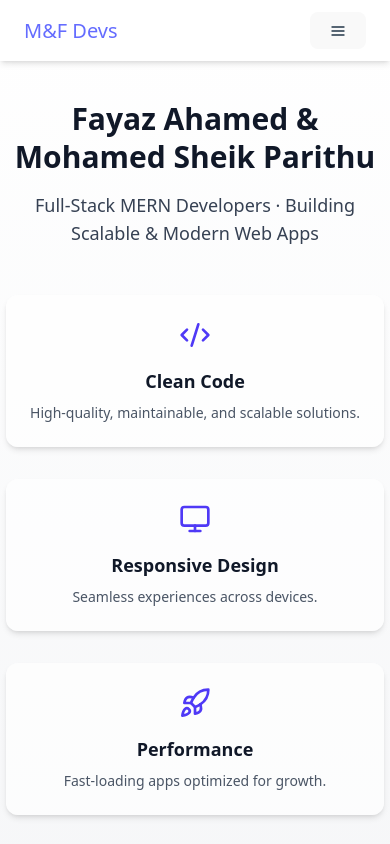
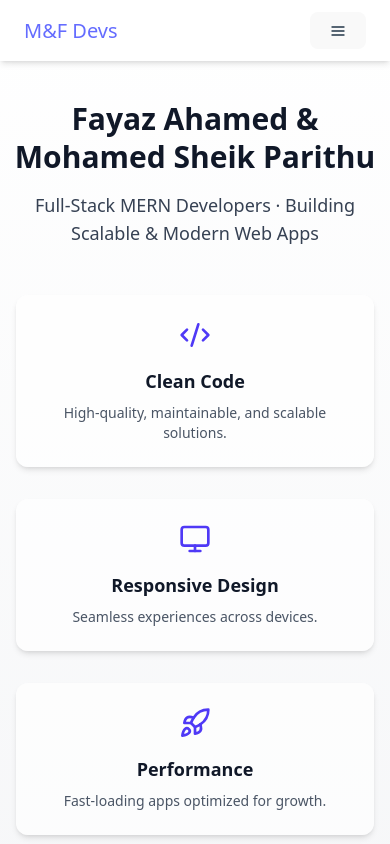
Before and after one commit to FarithJuly27/MF-Devs, a React (Vite) app: page / in a window 390 px wide. Shown: the top 844 px of the page. Built offline with nearby package versions, Linux system fonts and the light colour scheme.

Commit message:
responsiveness added

```diff
--- a/src/pages/Home.tsx
+++ b/src/pages/Home.tsx
@@ -3,7 +3,7 @@ import { ArrowDown, Code2, Monitor, Rocket, Users } from "lucide-react";
 
 export default function Home() {
   return (
-    <section className="relative flex flex-col justify-center items-center text-center md:min-h-screen w-screen  bg-gradient-to-b from-white to-gray-100 dark:from-zinc-900 dark:to-zinc-950">
+    <section className="relative flex flex-col justify-center items-center text-center sm:min-h-screen md:max-h-72 w-screen  bg-gradient-to-b from-white to-gray-100 dark:from-zinc-900 dark:to-zinc-950">
       {/* Background Gradient */}
       <motion.div
         className="absolute inset-0 bg-gradient-to-tr from-indigo-50 via-transparent to-indigo-100 dark:from-indigo-900/20 dark:via-transparent dark:to-indigo-800/10"
@@ -41,7 +41,7 @@ export default function Home() {
           hidden: {},
           visible: { transition: { staggerChildren: 0.2 } },
         }}
-        className="grid grid-cols-1 md:grid-cols-2 lg:grid-cols-4 gap-8 mt-12 max-w-6xl"
+        className="grid grid-cols-1 md:grid-cols-2 lg:grid-cols-4 gap-8 mt-12 max-w-6xl m-2 mx-4 sm:mx-2"
       >
         {[
           { icon: <Code2 size={32} />, title: "Clean Code", desc: "High-quality, maintainable, and scalable solutions." },
@@ -100,7 +100,7 @@ export default function Home() {
         animate={{ y: [0, 8, 0] }}
         transition={{ repeat: Infinity, duration: 1.5 }}
       >
-        <ArrowDown size={22} />
+      <ArrowDown size={22} />
         <span className="text-sm mt-1">Scroll</span>
       </motion.div>
     </section>
```
